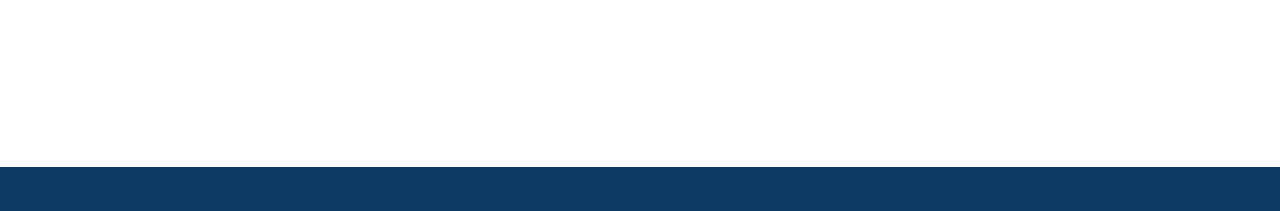
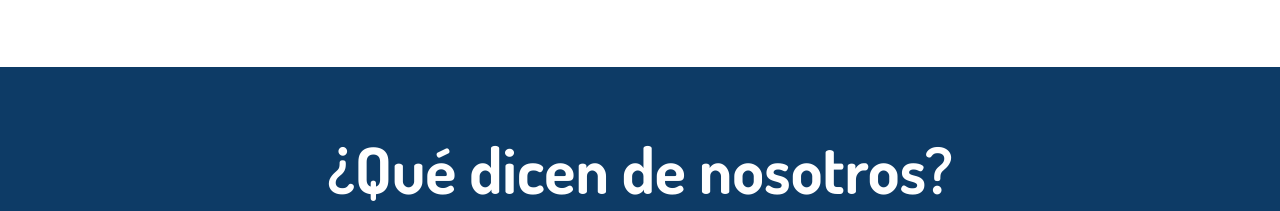
Before and after one commit to castroagustin/proyecto-coder, a website: page pages/conocenos.html in a window 1280 px wide. Shown: the part 1585-1796 px from the top of the page. Drawn offline with Linux system fonts and the light colour scheme.

Commit message:
Agregue titulo en conocenos

```diff
--- a/pages/conocenos.html
+++ b/pages/conocenos.html
@@ -148,6 +148,13 @@
         </p>
       </div>
     </section>
+    <section class="container banner">
+      <div>
+        <h3 class="textContainer__title banner__title">
+          ¿Qué dicen de nosotros?
+        </h3>
+      </div>
+    </section>
     <footer>
       <a href="../index.html" class="footerLogo"
         ><img src="../assets/logoWhite.svg" alt="Logo blanco" class="navLogo"
```
